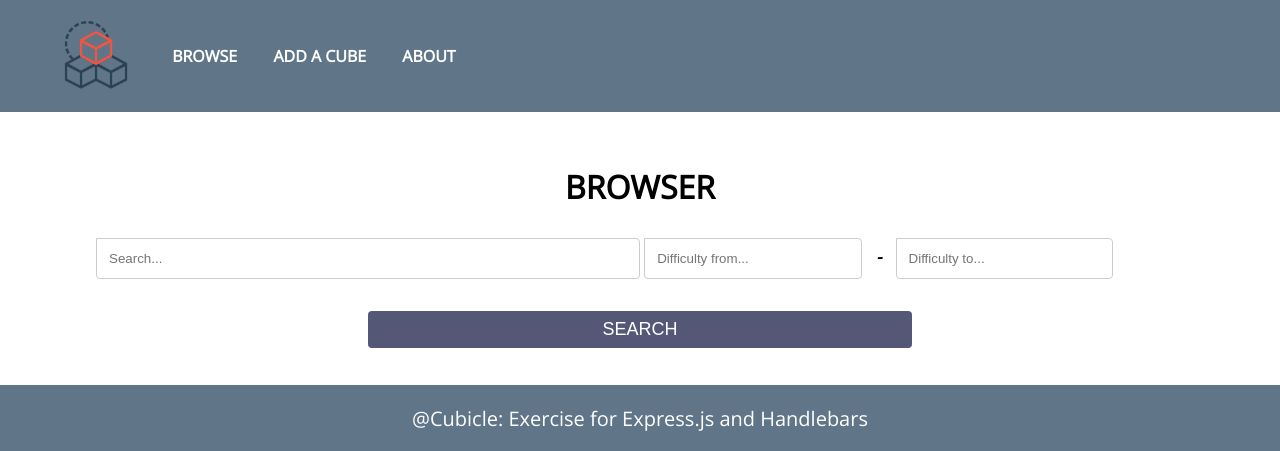
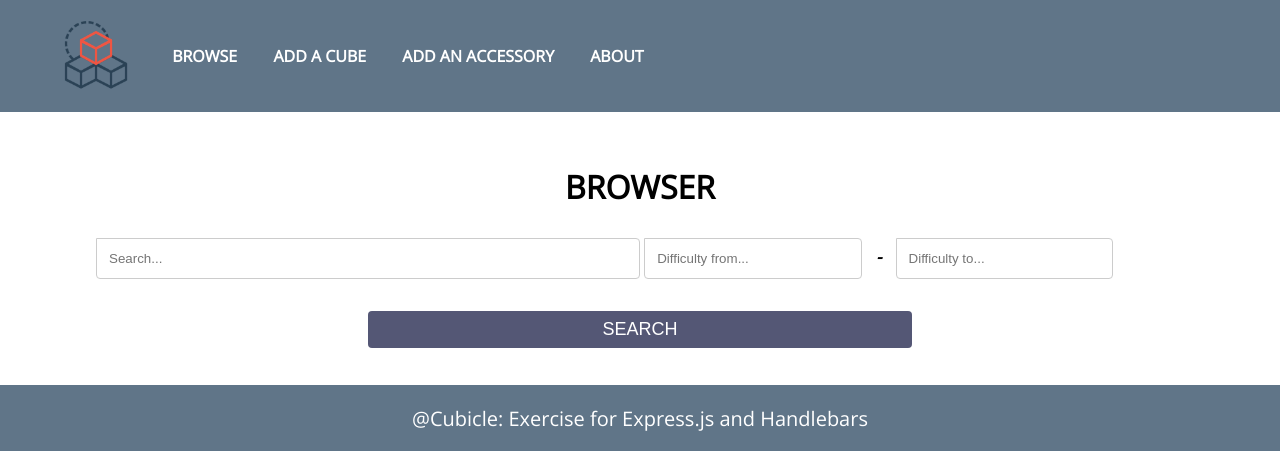
Before and after one commit to martinyovkov/Cubicle, a Node server app: page / in a window 1280 px wide. Shown: the top 451 px of the page. Run offline with Node 20, Linux system fonts and the light colour scheme; data that the repository does not hold is empty; some libraries are stand-ins or nearby versions.

Commit message:
added a link to accessory create page

```diff
--- a/src/views/layouts/main.hbs
+++ b/src/views/layouts/main.hbs
@@ -15,6 +15,7 @@
         <li><img class="logo" src="/images/logo.png"></li>
         <li><a href="/">Browse</a></li>
         <li><a href="/cube/create">Add a Cube</a></li>
+        <li><a href="/accessory/create">Add an Accessory</a></li>
         <li><a href="/about">About</a></li>
       </ul>
     </header>
```
